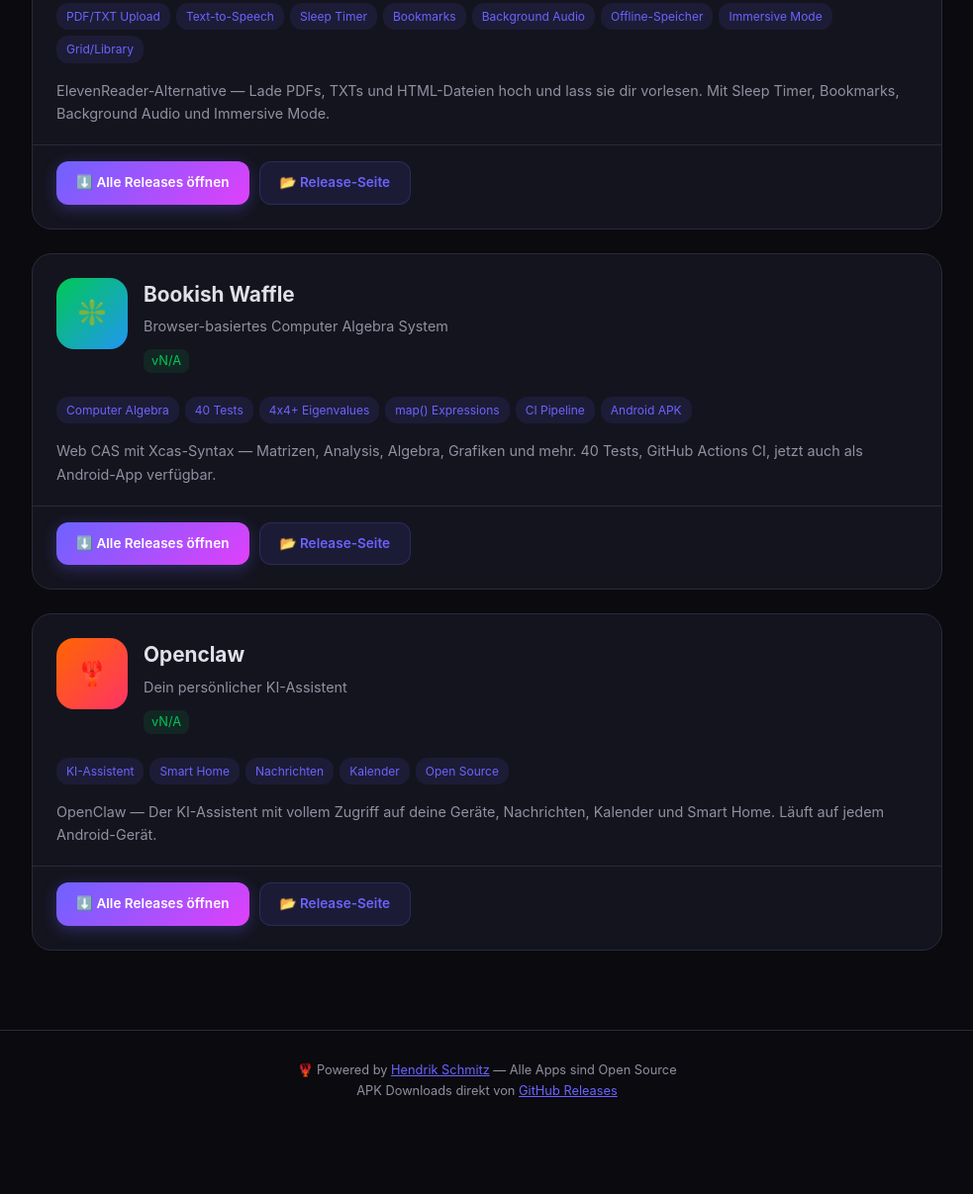
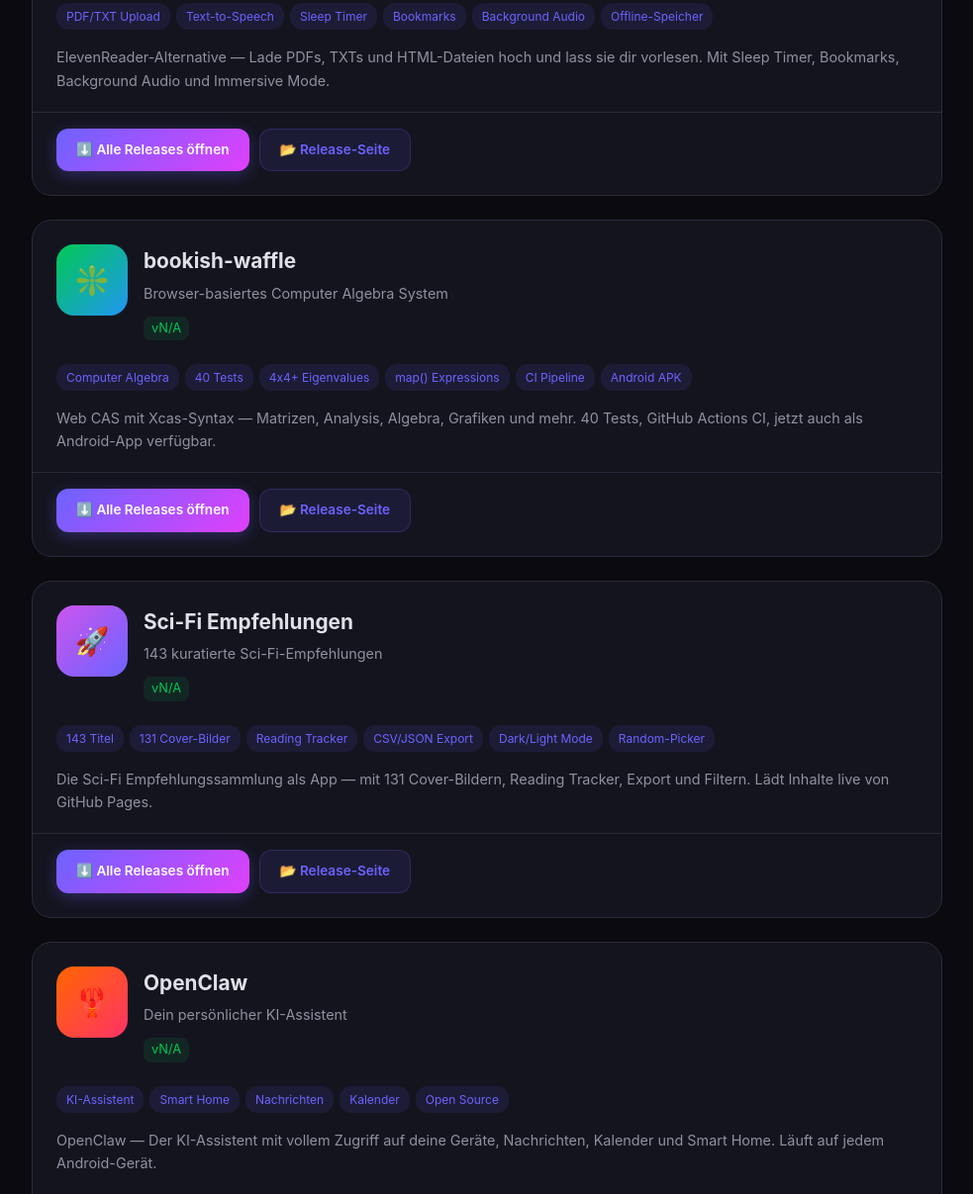
Before and after one commit to hendr15k/openclaw-appstore, a plain HTML site: page index.html in a window 1280 px wide. Shown: the part 473-1680 px from the top of the page at 99% size, without its empty margins (148-1131 px from the left). Before the commit the page ends 1616 px from the top, so only its background shows below. Drawn offline with Linux system fonts and the light colour scheme; no server answers.

Commit message:
Add sci-fi-app as 4th store entry

```diff
--- a/index.html
+++ b/index.html
@@ -24,7 +24,7 @@ header p{color:var(--text-muted);font-size:.95em}
 
 /* App Header */
 .app-header{padding:24px;display:flex;align-items:flex-start;gap:16px}
-.app-icon{width:72px;height:72px;border-radius:18px;flex-shrink:0;display:flex;align-items:center;justify-content:center;font-size:24px;font-weight:800;color:#fff}
+.app-icon{width:72px;height:72px;border-radius:18px;flex-shrink:0;display:flex;align-items:center;justify-content:center;font-size:28px;font-weight:800;color:#fff}
 .app-info{flex:1;min-width:0}
 .app-info h2{font-size:1.3em;font-weight:700;margin-bottom:4px}
 .app-info .subtitle{color:var(--text-muted);font-size:.9em;margin-bottom:12px}
@@ -88,17 +88,16 @@ header h1{font-size:1.5em}
 </footer>
 
 <script>
-// App Registry
 var APPS = [
     {
-        id: 'open-reader',
+        id: 'Open Reader',
         owner: 'hendr15k',
         repo: 'open-reader',
-        tagLine: 'PDF, TXT \u2192 H\u00f6rbuch mit TTS',
-        description: 'ElevenReader-Alternative \u2014 Lade PDFs, TXTs und HTML-Dateien hoch und lass sie dir vorlesen. Mit Sleep Timer, Bookmarks, Background Audio und Immersive Mode.',
-        icon: '\ud83d\udcd6',
+        tagLine: 'PDF, TXT → Hörbuch mit TTS',
+        description: 'ElevenReader-Alternative — Lade PDFs, TXTs und HTML-Dateien hoch und lass sie dir vorlesen. Mit Sleep Timer, Bookmarks, Background Audio und Immersive Mode.',
+        icon: '📖',
         iconBg: 'linear-gradient(135deg, #6c63ff, #e040fb)',
-        features: ['PDF/TXT Upload', 'Text-to-Speech', 'Sleep Timer', 'Bookmarks', 'Background Audio', 'Offline-Speicher', 'Immersive Mode', 'Grid/Library'],
+        features: ['PDF/TXT Upload', 'Text-to-Speech', 'Sleep Timer', 'Bookmarks', 'Background Audio', 'Offline-Speicher'],
         releaseTag: 'nightly'
     },
     {
@@ -106,81 +105,75 @@ var APPS = [
         owner: 'hendr15k',
         repo: 'bookish-waffle',
         tagLine: 'Browser-basiertes Computer Algebra System',
-        description: 'Web CAS mit Xcas-Syntax \u2014 Matrizen, Analysis, Algebra, Grafiken und mehr. 40 Tests, GitHub Actions CI, jetzt auch als Android-App verf\u00fcgbar.',
-        icon: '\u2747\ufe0f',
+        description: 'Web CAS mit Xcas-Syntax — Matrizen, Analysis, Algebra, Grafiken und mehr. 40 Tests, GitHub Actions CI, jetzt auch als Android-App verfügbar.',
+        icon: '❇️',
         iconBg: 'linear-gradient(135deg, #00c853, #2196F3)',
         features: ['Computer Algebra', '40 Tests', '4x4+ Eigenvalues', 'map() Expressions', 'CI Pipeline', 'Android APK'],
         releaseTag: 'android-nightly'
     },
     {
-        id: 'openclaw',
+        id: 'Sci-Fi Empfehlungen',
+        owner: 'hendr15k',
+        repo: 'sci-fi-app',
+        tagLine: '143 kuratierte Sci-Fi-Empfehlungen',
+        description: 'Die Sci-Fi Empfehlungssammlung als App — mit 131 Cover-Bildern, Reading Tracker, Export und Filtern. Lädt Inhalte live von GitHub Pages.',
+        icon: '🚀',
+        iconBg: 'linear-gradient(135deg, #cc55ee, #6c63ff)',
+        features: ['143 Titel', '131 Cover-Bilder', 'Reading Tracker', 'CSV/JSON Export', 'Dark/Light Mode', 'Random-Picker'],
+        releaseTag: 'nightly'
+    },
+    {
+        id: 'OpenClaw',
         owner: 'hendr15k',
         repo: 'openclaw',
-        tagLine: 'Dein pers\u00f6nlicher KI-Assistent',
-        description: 'OpenClaw \u2014 Der KI-Assistent mit vollem Zugriff auf deine Ger\u00e4te, Nachrichten, Kalender und Smart Home. L\u00e4uft auf jedem Android-Ger\u00e4t.',
-        icon: '\ud83e\udd9e',
+        tagLine: 'Dein persönlicher KI-Assistent',
+        description: 'OpenClaw — Der KI-Assistent mit vollem Zugriff auf deine Geräte, Nachrichten, Kalender und Smart Home. Läuft auf jedem Android-Gerät.',
+        icon: '🦞',
         iconBg: 'linear-gradient(135deg, #ff6600, #ff3366)',
         features: ['KI-Assistent', 'Smart Home', 'Nachrichten', 'Kalender', 'Open Source'],
         releaseTag: 'v2026.4.2-android'
     }
 ];
 
-// GitHub API
 var API_BASE = 'https://api.github.com/repos';
 
 function fetchRelease(owner, repo, tag) {
     var url = API_BASE + '/' + owner + '/' + repo + '/releases/tags/' + tag;
     return fetch(url)
         .then(function(r) { return r.ok ? r.json() : null; })
-        .then(function(data) {
-            if (!data) return fetchLatestRelease(owner, repo);
-            return data;
-        })
-        .catch(function() { return fetchLatestRelease(owner, repo); });
-}
-
-function fetchLatestRelease(owner, repo) {
-    return fetch(API_BASE + '/' + owner + '/' + repo + '/releases/latest')
-        .then(function(r) { return r.ok ? r.json() : null; })
-        .catch(function() { return null; });
+        .catch(function() { return fetch(API_BASE + '/' + owner + '/' + repo + '/releases/latest').then(function(r) { return r.ok ? r.json() : null; }).catch(function(){ return null; }); });
 }
 
 function buildAppCard(app, release) {
     var version = release ? release.tag_name : 'N/A';
     var published = release ? new Date(release.published_at).toLocaleDateString('de-DE') : '';
     var totalDownloads = release ? (release.assets || []).reduce(function(s, a) { return s + (a.download_count || 0); }, 0) : 0;
-
     var assets = (release && release.assets) || [];
     var apkAssets = assets.filter(function(a) { return a.name && a.name.toLowerCase().endsWith('.apk'); });
-
     var downloadBtns = '';
     if (apkAssets.length > 0) {
         apkAssets.forEach(function(a) {
             var isDebug = a.name.indexOf('debug') >= 0;
             var isUnsigned = a.name.indexOf('unsigned') >= 0;
-            var isPlay = a.name.indexOf('play') >= 0;
-            var label = isDebug ? 'Debug APK' : isUnsigned ? 'Unsigned' : isPlay ? 'Release APK' : a.name.replace(/\.apk$/i, '');
+            var label = isDebug ? 'Debug APK' : isUnsigned ? 'Unsigned' : 'Release APK';
             var size = a.size ? Math.round(a.size / 1024 / 1024) + ' MB' : '';
-            var btnClass = isDebug || isUnsigned ? 'secondary' : 'primary';
-            downloadBtns += '<a href="' + a.browser_download_url + '" class="download-btn ' + btnClass + '" target="_blank" rel="noopener">' +
-                '\u2b07\uFE0F ' + label + ' <span class="size">' + size + '</span></a>';
+            downloadBtns += '<a href="' + a.browser_download_url + '" class="download-btn ' + (isDebug || isUnsigned ? 'secondary' : 'primary') + '" target="_blank" rel="noopener">⬇️ ' + label + ' <span class="size">' + size + '</span></a>';
         });
     } else {
-        downloadBtns = '<a href="https://github.com/' + app.owner + '/' + app.repo + '/releases" class="download-btn primary" target="_blank" rel="noopener">\u2b07\uFE0F Alle Releases \u00f6ffnen</a>';
+        downloadBtns = '<a href="https://github.com/' + app.owner + '/' + app.repo + '/releases" class="download-btn primary" target="_blank" rel="noopener">⬇️ Alle Releases öffnen</a>';
     }
-
     var releaseUrl = 'https://github.com/' + app.owner + '/' + app.repo + '/releases';
 
     return '<div class="app-card">' +
         '<div class="app-header">' +
             '<div class="app-icon" style="background:' + app.iconBg + '">' + app.icon + '</div>' +
             '<div class="app-info">' +
-                '<h2>' + app.id.replace(/-/g, ' ').replace(/\b\w/g, function(c) { return c.toUpperCase(); }) + '</h2>' +
+                '<h2>' + app.id + '</h2>' +
                 '<div class="subtitle">' + app.tagLine + '</div>' +
                 '<div class="app-meta">' +
                     '<span class="badge">v' + version + '</span>' +
-                    (published ? '<span>\ud83d\udcc5 ' + published + '</span>' : '') +
-                    (totalDownloads > 0 ? '<span>\u2b07\uFE0F ' + totalDownloads.toLocaleString('de-DE') + ' Downloads</span>' : '') +
+                    (published ? '<span>📅 ' + published + '</span>' : '') +
+                    (totalDownloads > 0 ? '<span>⬇️ ' + totalDownloads.toLocaleString('de-DE') + ' Downloads</span>' : '') +
                 '</div>' +
             '</div>' +
         '</div>' +
@@ -192,16 +185,14 @@ function buildAppCard(app, release) {
         '</div>' +
         '<div class="app-downloads">' +
             downloadBtns +
-            '<a href="' + releaseUrl + '" class="download-btn secondary" target="_blank" rel="noopener">\ud83d\udcc2 Release-Seite</a>' +
+            '<a href="' + releaseUrl + '" class="download-btn secondary" target="_blank" rel="noopener">📂 Release-Seite</a>' +
         '</div>' +
     '</div>';
 }
 
-// Load all apps
 function loadAppStore() {
     var loaded = 0;
     var html = '';
-
     APPS.forEach(function(app) {
         fetchRelease(app.owner, app.repo, app.releaseTag).then(function(release) {
             html += buildAppCard(app, release);
```
